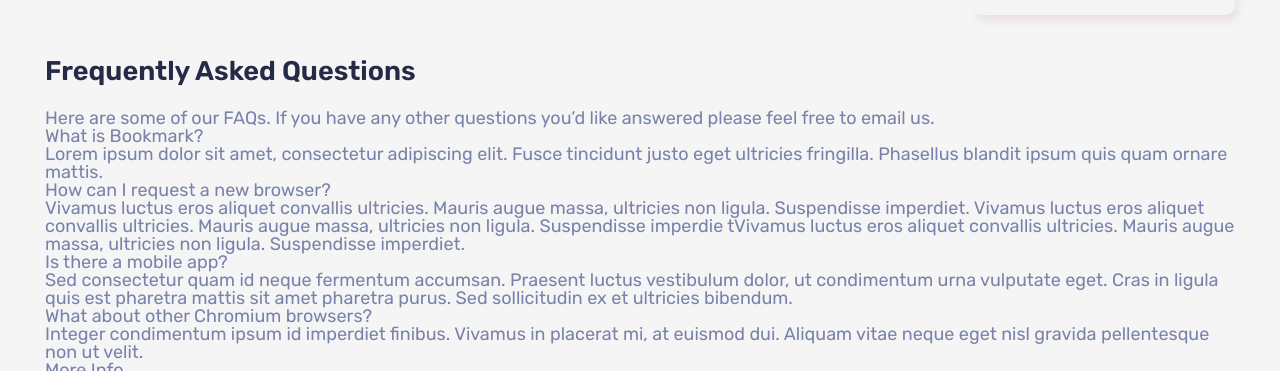
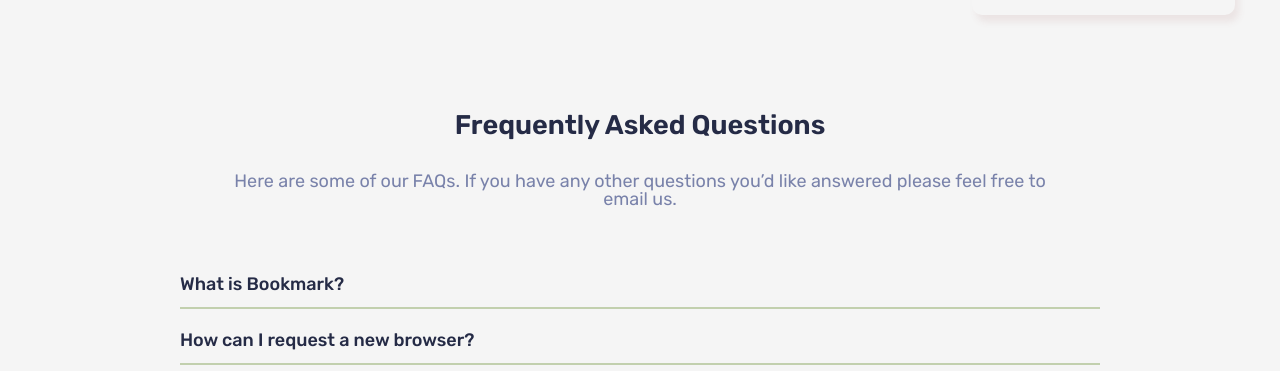
Before and after one commit to lucaso-silva/landg-pg-bookmark--CTD, a plain HTML site: page index.html in a window 1280 px wide. Shown: the part 1609-1980 px from the top of the page. Drawn offline with Linux system fonts and the light colour scheme.

Commit message:
:lipstick: styling faq-questions section

```diff
--- a/assets/styles/style.css
+++ b/assets/styles/style.css
@@ -2,6 +2,7 @@
 @import url("./styles/card-intro.css");
 @import url("./styles/main-content.css");
 @import url("./styles/section-browser.css");
+@import url("./styles/section-faq.css");
 
 :root {
 --main-font: 'Rubik', sans-serif;
--- /dev/null
+++ b/assets/styles/styles/section-faq.css
@@ -0,0 +1,41 @@
+.faq-section {
+  text-align: center;
+  padding: 3em 1em;
+}
+
+.faq-description {
+  padding: 0.5em 3em 3em 3em;
+}
+
+.questions {
+  text-align: start;
+  margin-bottom: 2.5em;
+}
+
+.faq-answer {
+  margin-bottom: 0.5em;
+}
+
+.faq-title {
+  color: var(--very-dark-blue);
+  font-weight: 500;
+  padding: 0.75em 0;
+  border-bottom: 0.125em solid var(--line-color);
+  margin-bottom: 0.5em;
+}
+
+.faq-answer-hidden {
+  display: none;
+}
+
+@media screen and (min-width: 768px) {
+    .faq-section {
+        padding: 3em 4em;
+      }
+}
+
+@media screen and (min-width: 1024px) {
+    .faq-section {
+        padding: 3em 7.5em;
+      }
+}
--- a/index.html
+++ b/index.html
@@ -113,12 +113,12 @@
         </section>
         <section class="faq-section">
             <h2 class="section-title">Frequently Asked Questions</h2>
-            <p class="">Here are some of our FAQs. If you have any other questions you’d like answered please feel free
+            <p class="faq-description">Here are some of our FAQs. If you have any other questions you’d like answered please feel free
                 to email us.</p>
             <ul class="questions">
-                <li class="">
+                <li class="faq-question">
                     <h4 class="faq-title">What is Bookmark?</h4>
-                    <p class="faq-answer">Lorem ipsum dolor sit amet, consectetur adipiscing elit. Fusce tincidunt justo
+                    <p class="faq-answer faq-answer-hidden">Lorem ipsum dolor sit amet, consectetur adipiscing elit. Fusce tincidunt justo
                         eget ultricies fringilla. Phasellus blandit ipsum quis quam ornare mattis.</p>
                 <li class="">
                     <h4 class="faq-title"> How can I request a new browser?</h4>
@@ -129,18 +129,18 @@
                 </li>
                 <li class="">
                     <h4 class="faq-title">Is there a mobile app?</h4>
-                    <p class="faq-answer">Sed consectetur quam id neque fermentum accumsan. Praesent luctus vestibulum
+                    <p class="faq-answer faq-answer-hidden">Sed consectetur quam id neque fermentum accumsan. Praesent luctus vestibulum
                         dolor, ut condimentum urna vulputate eget. Cras in ligula quis est pharetra mattis sit amet
                         pharetra purus. Sed sollicitudin ex et ultricies bibendum.</p>
                 </li>
                 <li class="">
                     <h4 class="faq-title">What about other Chromium browsers?</h4>
-                    <p class="faq-answer">Integer condimentum ipsum id imperdiet finibus. Vivamus in placerat mi, at
+                    <p class="faq-answer faq-answer-hidden">Integer condimentum ipsum id imperdiet finibus. Vivamus in placerat mi, at
                         euismod dui. Aliquam vitae neque eget nisl gravida pellentesque non ut velit.</p>
                 </li>
                 </li>
             </ul>
-            <a class="more-info">More Info</a>
+            <a class="blue-btn more-info">More Info</a>
         </section>
         <section class="form-section">
             <p>35,000+ already joined</p>
```
